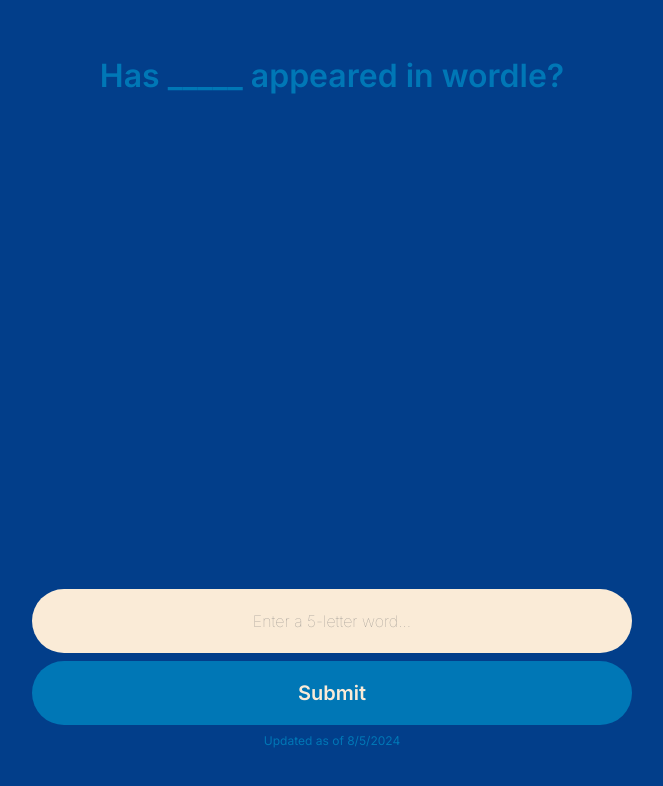
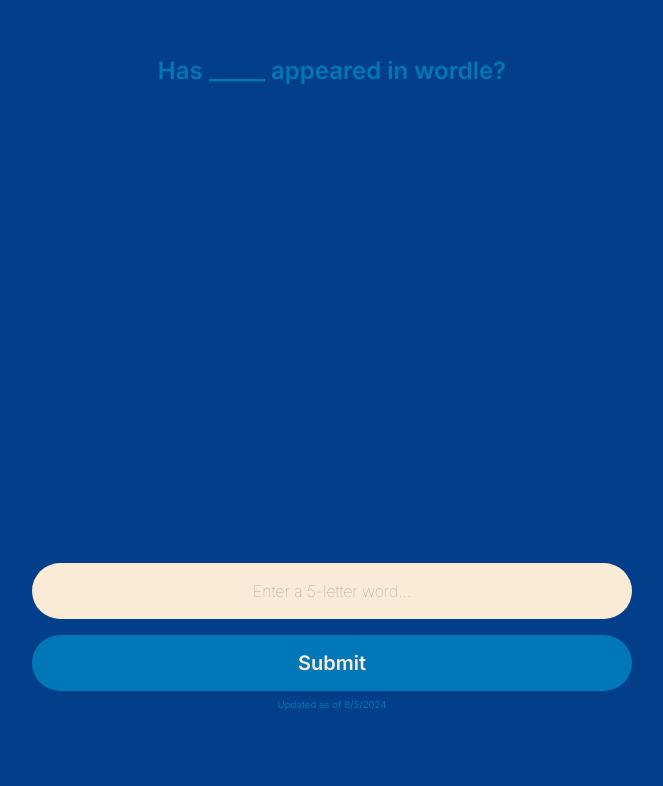
Before and after one commit to ladissi/onWordle, a website with bundled scripts: page index.html in a window 1280 px wide. Shown: the whole page, without its empty margins (308-971 px from the left). Built offline with nearby package versions, Linux system fonts and the light colour scheme.

Commit message:
Add files via upload

```diff
--- a/styles.css
+++ b/styles.css
@@ -22,6 +22,7 @@
     padding: 5vh 5vw;
     /* height: 90vh; */
     box-sizing: border-box;
+    overflow-y: auto;
 
 }
 
@@ -29,21 +30,28 @@
     display: flex;
     position: relative;
     flex-direction: column;
+    margin-top: auto;
+    padding-bottom: 5vh;
     /* bottom: 5px; */
     left: 0;
     right: 0;
     /* padding: 0 0 5vh; */
+    flex-shrink: 0;
+
 }
 
 .title {
-    font-size: 4vh;
+    font-size: 3vh;
     margin-top: 2vh;
+    margin-bottom: 2vh;
     font-weight: 600;
     text-align: left;
     padding: 0 15px;
     max-width: 600px;
     margin-left: auto;
     margin-right: auto;
+    flex-shrink: 0;
+
 
 }
 
@@ -54,9 +62,9 @@
     text-align: center;
     font-family: inherit;
     border: none;
-    height: 8vh;
+    height: 7vh;
     /* height: 66px; */
-    border-radius: 4vh;
+    border-radius: 3.5vh;
     /* border-radius: 60px; */
     font-size: 2.5vh;
     /* font-size: 45px; */
@@ -90,9 +98,9 @@
 
 .submitBtn {
     font-family: inherit;
-    height: 8vh;
+    height: 7vh;
     /* height: 66px; */
-    border-radius: 4vh;
+    border-radius: 3.5vh;
     /* border-radius: 60px; */
     border: none;
     text-align: center;
@@ -101,7 +109,7 @@
     font-weight: 600;
     background-color: #0077B6 ;
     color:antiquewhite;
-    margin-top: 1vh;
+    margin-top: 2vh;
     width: 100%;
     box-sizing: border-box;
     max-width: 600px;
@@ -110,21 +118,22 @@
 }
 
 .app-result {
-    font-size: 20vh;
+    font-size: 15vh;
     flex-grow: 1;
     display: flex;
     align-items: center;
     justify-content: center;
-    /* font-size: 160px; */
     font-weight: 800;
-
+    margin: 0;
+    padding: 2vh 0;
+    text-align: center;
 }
 
 .disclaimer {
     margin-top: 1vh;
     /* margin: 0; */
     /* margin-top: 14px; */
-    font-size: 1.5vh;
+    font-size: 1.2vh;
     /* font-size: 10px; */
     text-align: center;
 }
@@ -163,3 +172,22 @@
       font-size: 16px !important;
     }
   }
+
+  @media (max-height: 500px) {
+    .title {
+        font-size: 2.5vh;
+    }
+    .app-result {
+        font-size: 12vh;
+    }
+    .inputEl, .submitBtn {
+        height: 6vh;
+        font-size: 2vh;
+    }
+}
+
+@media (min-height: 700px) {
+    .app-result {
+        font-size: 20vh;
+    }
+}
```
